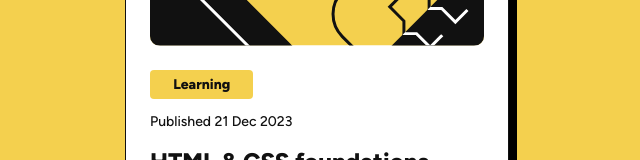
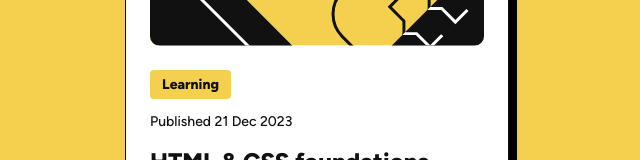
Before and after one commit to joao-almeida11/blog-preview-card, a React (Vite) app: page / in a window 1280 px wide. Shown: the part 317-477 px from the top of the page, without its empty margins (323-963 px from the left). Built offline with nearby package versions, Linux system fonts and the light colour scheme.

Commit message:
fix: tag width

```diff
--- a/src/styles/components/_blog_preview_card.scss
+++ b/src/styles/components/_blog_preview_card.scss
@@ -32,8 +32,9 @@
 }
 
 .blog-preview-card--details--tag-list {
-  display: grid;
-  grid-template-columns: 1fr 1fr 1fr;
+  display: flex;
+  flex-direction: row;
+  flex-wrap: wrap;
   gap: utils.$spacing-150;
   padding: 0;
   margin: 0;
```
